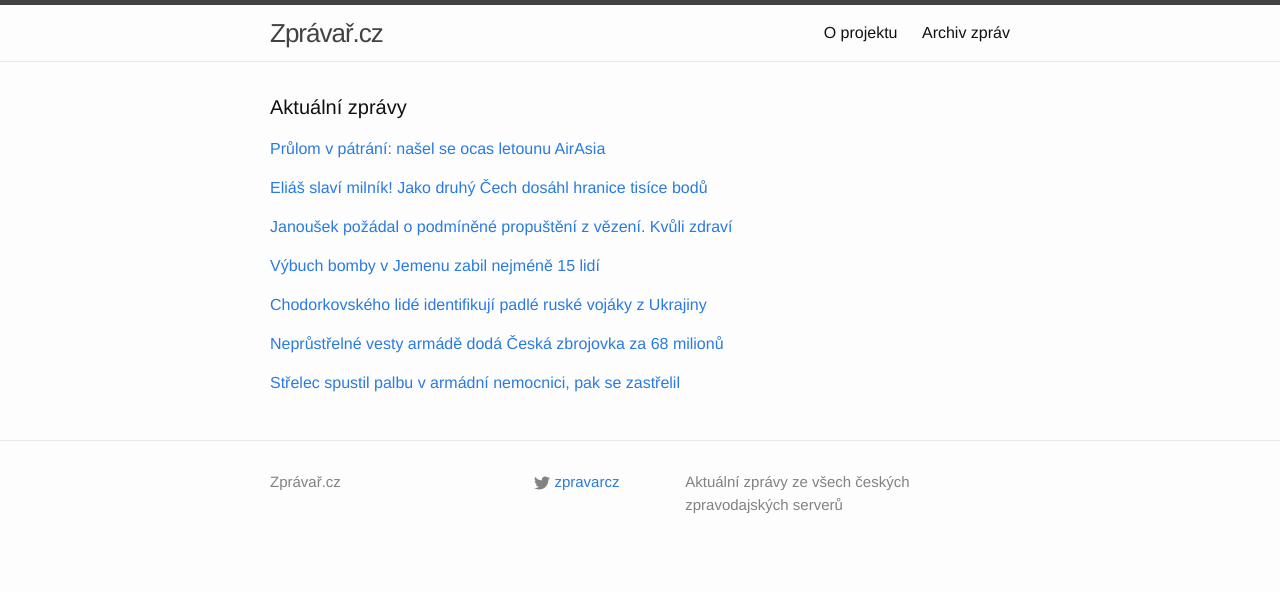
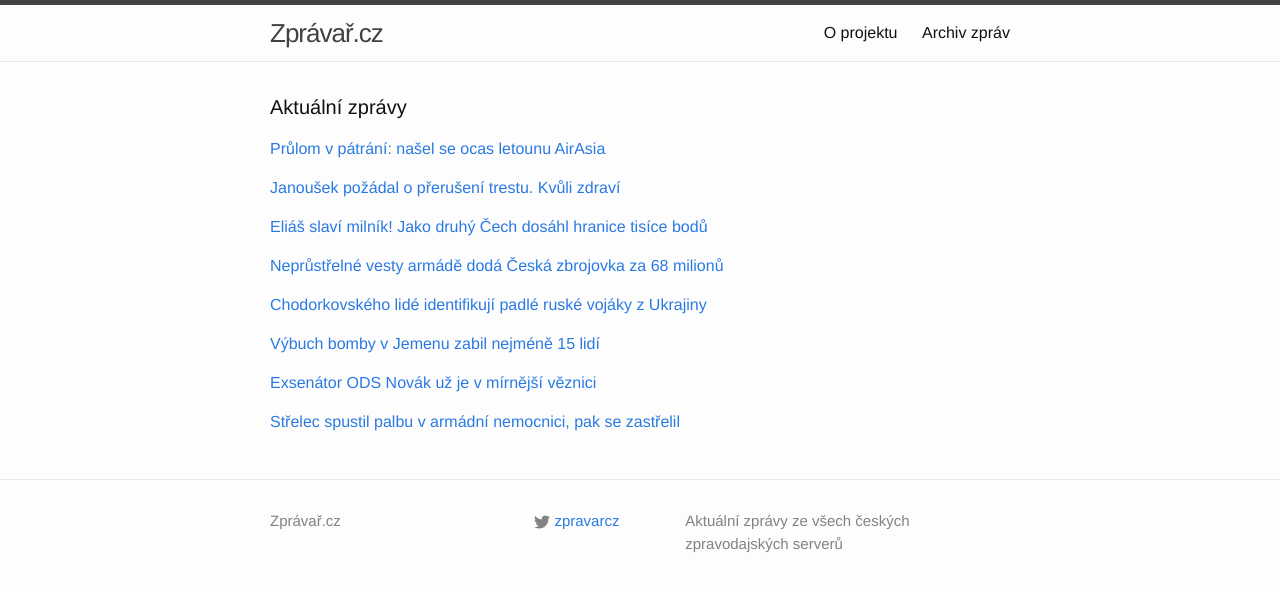
Before and after one commit to adliska/zpravar, a Jekyll site: the page built from index.html, in a window 1280 px wide. Shown: the top 592 px of the page. Built offline with Jekyll 4.4.1, drawn with Linux system fonts in a browser that asks for light colours; some of the changed lines change nothing that is shown.

Commit message:
zpravar news update

```diff
--- a/index.html
+++ b/index.html
@@ -20,8 +20,22 @@ layout: default
 <li><a href=http://zpravy.idnes.cz/nalez-ocasni-casti-airbusu-airasia-dt1-/zahranicni.aspx?c=A150107_063753_zahranicni_wlk>Našli jsme ocas airbusu, oznámili indonéští pátrači - zpravy.idnes.cz</a></li>
 <li><a href=http://www.ceskenoviny.cz/zpravy/zpravy/zachranari-nasli-ocas-letounu-airasia/1165758>Záchranáři našli ocas letounu AirAsia - www.ceskenoviny.cz</a></li>
 </ul>
-</div><p><a href="javascript:;" onclick="toggle_visibility('zpravy1')">Eliáš slaví milník! Jako druhý Čech dosáhl hranice tisíce bodů</a></p>
+</div><p><a href="javascript:;" onclick="toggle_visibility('zpravy1')">Janoušek požádal o přerušení trestu. Kvůli zdraví</a></p>
 <div id="zpravy1" style="display:none">
+<ul>
+<li><a href=http://zpravy.e15.cz/domaci/udalosti/janousek-pozadal-o-preruseni-trestu-kvuli-zdravi-1150653>Janoušek požádal o přerušení trestu. Kvůli zdraví - zpravy.e15.cz</a></li>
+<li><a href=http://www.lidovky.cz/janousek-pozadal-o-podminene-propusteni-fft-/zpravy-domov.aspx?c=A150107_081300_ln_domov_ele>Janoušek požádal o podmíněné propuštění. Argumentuje úrazem hlavy  - www.lidovky.cz</a></li>
+<li><a href=http://zpravy.idnes.cz/brnensky-soud-se-bude-zabyvat-zadosti-janouska-o-preruseni-vykonu-trestu-15x-/domaci.aspx?c=A150107_082457_domaci_fer>Janoušek chce z vězení, zažádal o přerušení trestu kvůli zdraví - zpravy.idnes.cz</a></li>
+<li><a href=http://www.novinky.cz/krimi/358023-janousek-pozadal-o-podminecne-propusteni-z-vezeni.html>Janoušek požádal o podmínečné propuštění z vězení - www.novinky.cz</a></li>
+<li><a href=http://zpravy.e15.cz/domaci/udalosti/janousek-pozadal-o-podminecne-propusteni-z-vezeni-kvuli-zdravi-1150653>Janoušek požádal o podmínečné propuštění z vězení. Kvůli zdraví - zpravy.e15.cz</a></li>
+<li><a href=http://zpravy.e15.cz/domaci/udalosti/janousek-pozadal-o-podminene-propusteni-z-vezeni-kvuli-zdravi-1150653>Janoušek požádal o podmíněné propuštění z vězení. Kvůli zdraví - zpravy.e15.cz</a></li>
+<li><a href=http://zpravy.e15.cz/domaci/politika/janousek-pozadal-o-podminecne-propusteni-z-vezeni-kvuli-zdravi-1150653>Janoušek požádal o podmínečné propuštění z vězení. Kvůli zdraví - zpravy.e15.cz</a></li>
+<li><a href=http://echo24.cz/a/wX3ad>Janoušek požádal o podmíněné propuštění z vězení - echo24.cz</a></li>
+<li><a href=http://www.denik.cz/z_domova/janousek-pozadal-o-podminene-propusteni-z-vezeni-20150107.html>Janoušek požádal o podmíněné propuštění z vězení - www.denik.cz</a></li>
+<li><a href=http://zpravy.aktualne.cz/domaci/janousek-pozadal-o-podminene-propusteni-z-vezeni/r~dc1f1e1c963911e486b9002590604f2e/>Janoušek požádal o podmíněné propuštění z vězení - zpravy.aktualne.cz</a></li>
+</ul>
+</div><p><a href="javascript:;" onclick="toggle_visibility('zpravy2')">Eliáš slaví milník! Jako druhý Čech dosáhl hranice tisíce bodů</a></p>
+<div id="zpravy2" style="display:none">
 <ul>
 <li><a href=http://www.tyden.cz/rubriky/sport/hokej/elias-slavi-milnik-jako-druhy-cech-dosahl-hranice-tisice-bodu_329299.html>Eliáš slaví milník! Jako druhý Čech dosáhl hranice tisíce bodů - www.tyden.cz</a></li>
 <li><a href=http://www.rozhlas.cz/_zprava/elias-zazaril-pri-vyhre-devils-golem-a-dvema-asistencemi-zdolal-hranici-1000-bodu-v-nhl--1440490>Eliáš zazářil při výhře Devils. Gólem a dvěma asistencemi zdolal hranici 1000 bodů v NHL  - www.rozhlas.cz</a></li>
@@ -30,22 +44,13 @@ layout: default
 <li><a href=http://sport.aktualne.cz/magicky-eliasuv-vecer-zaril-a-pokoril-hranici-1000-bodu/r~c163d926962c11e4ba57002590604f2e/>Magický Eliášův večer! Zářil a pokořil hranicí 1000 bodů - sport.aktualne.cz</a></li>
 <li><a href=http://www.sportovninoviny.cz/zpravy/elias-jako-druhy-cesky-hrac-zdolal-v-nhl-hranici-1000-bodu/1165755>Eliáš jako druhý český hráč zdolal v NHL hranici 1000 bodů - www.sportovninoviny.cz</a></li>
 </ul>
-</div><p><a href="javascript:;" onclick="toggle_visibility('zpravy2')">Janoušek požádal o podmíněné propuštění z vězení. Kvůli zdraví</a></p>
-<div id="zpravy2" style="display:none">
-<ul>
-<li><a href=http://zpravy.e15.cz/domaci/udalosti/janousek-pozadal-o-podminene-propusteni-z-vezeni-kvuli-zdravi-1150653>Janoušek požádal o podmíněné propuštění z vězení. Kvůli zdraví - zpravy.e15.cz</a></li>
-<li><a href=http://zpravy.e15.cz/domaci/politika/janousek-pozadal-o-podminecne-propusteni-z-vezeni-kvuli-zdravi-1150653>Janoušek požádal o podmínečné propuštění z vězení. Kvůli zdraví - zpravy.e15.cz</a></li>
-<li><a href=http://echo24.cz/a/wX3ad>Janoušek požádal o podmíněné propuštění z vězení - echo24.cz</a></li>
-<li><a href=http://www.denik.cz/z_domova/janousek-pozadal-o-podminene-propusteni-z-vezeni-20150107.html>Janoušek požádal o podmíněné propuštění z vězení - www.denik.cz</a></li>
-<li><a href=http://zpravy.aktualne.cz/domaci/janousek-pozadal-o-podminene-propusteni-z-vezeni/r~dc1f1e1c963911e486b9002590604f2e/>Janoušek požádal o podmíněné propuštění z vězení - zpravy.aktualne.cz</a></li>
-</ul>
-</div><p><a href="javascript:;" onclick="toggle_visibility('zpravy3')">Výbuch bomby v Jemenu zabil nejméně 15 lidí</a></p>
+</div><p><a href="javascript:;" onclick="toggle_visibility('zpravy3')">Neprůstřelné vesty armádě dodá Česká zbrojovka za 68 milionů</a></p>
 <div id="zpravy3" style="display:none">
 <ul>
-<li><a href=http://www.ceskenoviny.cz/zpravy/zpravy/vybuch-bomby-v-jemenu-zabil-nejmene-15-lidi/1165754>Výbuch bomby v Jemenu zabil nejméně 15 lidí - www.ceskenoviny.cz</a></li>
-<li><a href=http://zpravy.idnes.cz/pred-policejni-akademii-v-jemenu-vybuchlo-auto-fq7-/zahranicni.aspx?c=A150107_072413_zahranicni_wlk>Před policejní akademií v Jemenu vybuchlo auto, nejméně 15 mrtvých - zpravy.idnes.cz</a></li>
-<li><a href=http://zpravy.aktualne.cz/zahranici/pri-vybuchu-pred-akademii-v-jemenu-zahynuly-desitky-lidi/r~117961ba962d11e490f70025900fea04/>Při výbuchu před akademií v Jemenu zahynuly desítky lidí - zpravy.aktualne.cz</a></li>
-<li><a href=http://www.ceskenoviny.cz/zpravy/zpravy/vybuch-v-jemenu-si-zrejme-vyzadal-desitky-obeti/1165754>Výbuch v Jemenu si zřejmě vyžádal desítky obětí - www.ceskenoviny.cz</a></li>
+<li><a href=http://zpravy.e15.cz/byznys/obchod-a-sluzby/neprustrelne-vesty-armade-doda-ceska-zbrojovka-za-68-milionu-1150676>Neprůstřelné vesty armádě dodá Česká zbrojovka za 68 milionů - zpravy.e15.cz</a></li>
+<li><a href=http://www.denik.cz/z_domova/neprustrelne-vesty-armade-doda-ceska-zbrojovka-za-68-milionu-20150107.html>Neprůstřelné vesty armádě dodá Česká zbrojovka za 68 milionů - www.denik.cz</a></li>
+<li><a href=http://zpravy.aktualne.cz/domaci/neprustrelne-vesty-armade-doda-ceska-zbrojovka-za-68-milionu/r~0710955e963711e486b9002590604f2e/>Neprůstřelné vesty armádě dodá Česká zbrojovka za 68 milionů - zpravy.aktualne.cz</a></li>
+<li><a href=http://www.ceskenoviny.cz/zpravy/zpravy/neprustrelne-vesty-armade-doda-ceska-zbrojovka-za-68-milionu/1165748>Neprůstřelné vesty armádě dodá Česká zbrojovka za 68 milionů - www.ceskenoviny.cz</a></li>
 </ul>
 </div><p><a href="javascript:;" onclick="toggle_visibility('zpravy4')">Chodorkovského lidé identifikují padlé ruské vojáky z Ukrajiny</a></p>
 <div id="zpravy4" style="display:none">
@@ -55,15 +60,23 @@ layout: default
 <li><a href=http://www.novinky.cz/zahranicni/evropa/358027-chodorkovskeho-lide-se-snazi-identifikovat-ruske-padle-z-ukrajiny.html>Chodorkovského lidé se snaží identifikovat ruské padlé z Ukrajiny  - www.novinky.cz</a></li>
 <li><a href=http://www.ceskenoviny.cz/zpravy/zpravy/chodorkovskeho-lide-se-snazi-identifikovat-ruske-padle-z-ukrajiny/1165738>Chodorkovského lidé se snaží identifikovat ruské padlé z Ukrajiny - www.ceskenoviny.cz</a></li>
 </ul>
-</div><p><a href="javascript:;" onclick="toggle_visibility('zpravy5')">Neprůstřelné vesty armádě dodá Česká zbrojovka za 68 milionů</a></p>
+</div><p><a href="javascript:;" onclick="toggle_visibility('zpravy5')">Výbuch bomby v Jemenu zabil nejméně 15 lidí</a></p>
 <div id="zpravy5" style="display:none">
 <ul>
-<li><a href=http://www.denik.cz/z_domova/neprustrelne-vesty-armade-doda-ceska-zbrojovka-za-68-milionu-20150107.html>Neprůstřelné vesty armádě dodá Česká zbrojovka za 68 milionů - www.denik.cz</a></li>
-<li><a href=http://zpravy.aktualne.cz/domaci/neprustrelne-vesty-armade-doda-ceska-zbrojovka-za-68-milionu/r~0710955e963711e486b9002590604f2e/>Neprůstřelné vesty armádě dodá Česká zbrojovka za 68 milionů - zpravy.aktualne.cz</a></li>
-<li><a href=http://www.ceskenoviny.cz/zpravy/zpravy/neprustrelne-vesty-armade-doda-ceska-zbrojovka-za-68-milionu/1165748>Neprůstřelné vesty armádě dodá Česká zbrojovka za 68 milionů - www.ceskenoviny.cz</a></li>
+<li><a href=http://www.ceskenoviny.cz/zpravy/zpravy/vybuch-bomby-v-jemenu-zabil-nejmene-15-lidi/1165754>Výbuch bomby v Jemenu zabil nejméně 15 lidí - www.ceskenoviny.cz</a></li>
+<li><a href=http://zpravy.idnes.cz/pred-policejni-akademii-v-jemenu-vybuchlo-auto-fq7-/zahranicni.aspx?c=A150107_072413_zahranicni_wlk>Před policejní akademií v Jemenu vybuchlo auto, nejméně 15 mrtvých - zpravy.idnes.cz</a></li>
+<li><a href=http://zpravy.aktualne.cz/zahranici/pri-vybuchu-pred-akademii-v-jemenu-zahynuly-desitky-lidi/r~117961ba962d11e490f70025900fea04/>Při výbuchu před akademií v Jemenu zahynuly desítky lidí - zpravy.aktualne.cz</a></li>
+<li><a href=http://www.ceskenoviny.cz/zpravy/zpravy/vybuch-v-jemenu-si-zrejme-vyzadal-desitky-obeti/1165754>Výbuch v Jemenu si zřejmě vyžádal desítky obětí - www.ceskenoviny.cz</a></li>
 </ul>
-</div><p><a href="javascript:;" onclick="toggle_visibility('zpravy6')">Střelec spustil palbu v armádní nemocnici, pak se zastřelil</a></p>
+</div><p><a href="javascript:;" onclick="toggle_visibility('zpravy6')">Exsenátor ODS Novák už je v mírnější věznici</a></p>
 <div id="zpravy6" style="display:none">
+<ul>
+<li><a href=http://zpravy.e15.cz/domaci/udalosti/exsenator-ods-novak-uz-je-v-mirnejsi-veznici-1150674>Exsenátor ODS Novák už je v mírnější věznici - zpravy.e15.cz</a></li>
+<li><a href=http://usti.idnes.cz/prerazeni-alexandra-novaka-do-mirnejsiho-vezeni-fub-/usti-zpravy.aspx?c=A150106_162033_usti-zpravy_alh>Exsenátor Novák šel do mírnějšího vězení, má větší šanci na propuštění - usti.idnes.cz</a></li>
+<li><a href=http://www.denik.cz/z_domova/byvaly-senator-ods-alexandr-novak-byl-premisten-do-mirnejsi-veznice-20150107.html>Bývalý senátor ODS Alexandr Novák byl přemístěn do mírnější věznice - www.denik.cz</a></li>
+</ul>
+</div><p><a href="javascript:;" onclick="toggle_visibility('zpravy7')">Střelec spustil palbu v armádní nemocnici, pak se zastřelil</a></p>
+<div id="zpravy7" style="display:none">
 <ul>
 <li><a href=http://zpravy.aktualne.cz/zahranici/strelec-spustil-palbu-v-armadni-nemocnici-pak-se-zastrelil/r~0f87d980962e11e49f60002590604f2e/>Střelec spustil palbu v armádní nemocnici, pak se zastřelil - zpravy.aktualne.cz</a></li>
 <li><a href=http://www.novinky.cz/zahranicni/amerika/358026-strelec-spustil-palbu-v-armadni-nemocnici-pak-se-zabil.html>Střelec spustil palbu v armádní nemocnici, pak se zabil  - www.novinky.cz</a></li>
```
